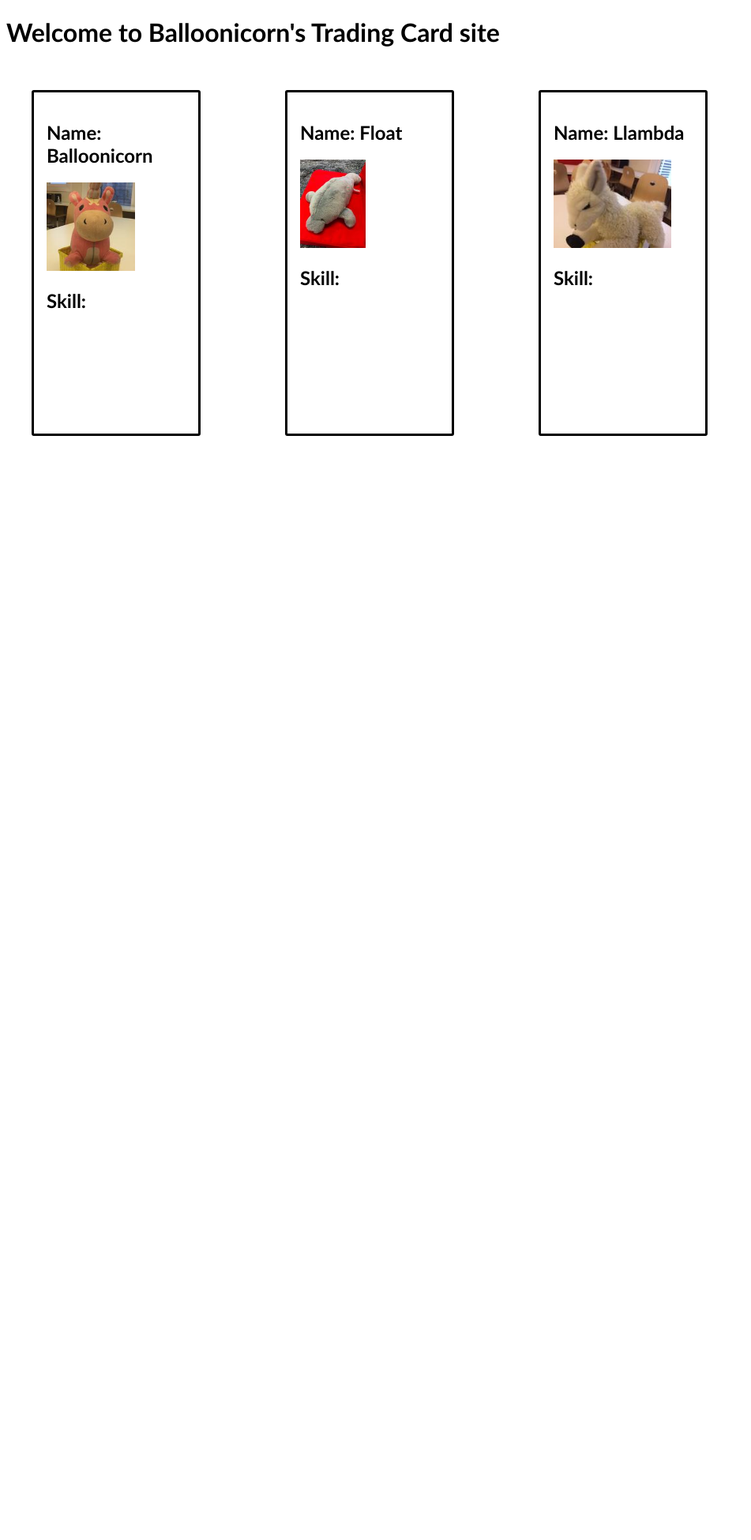
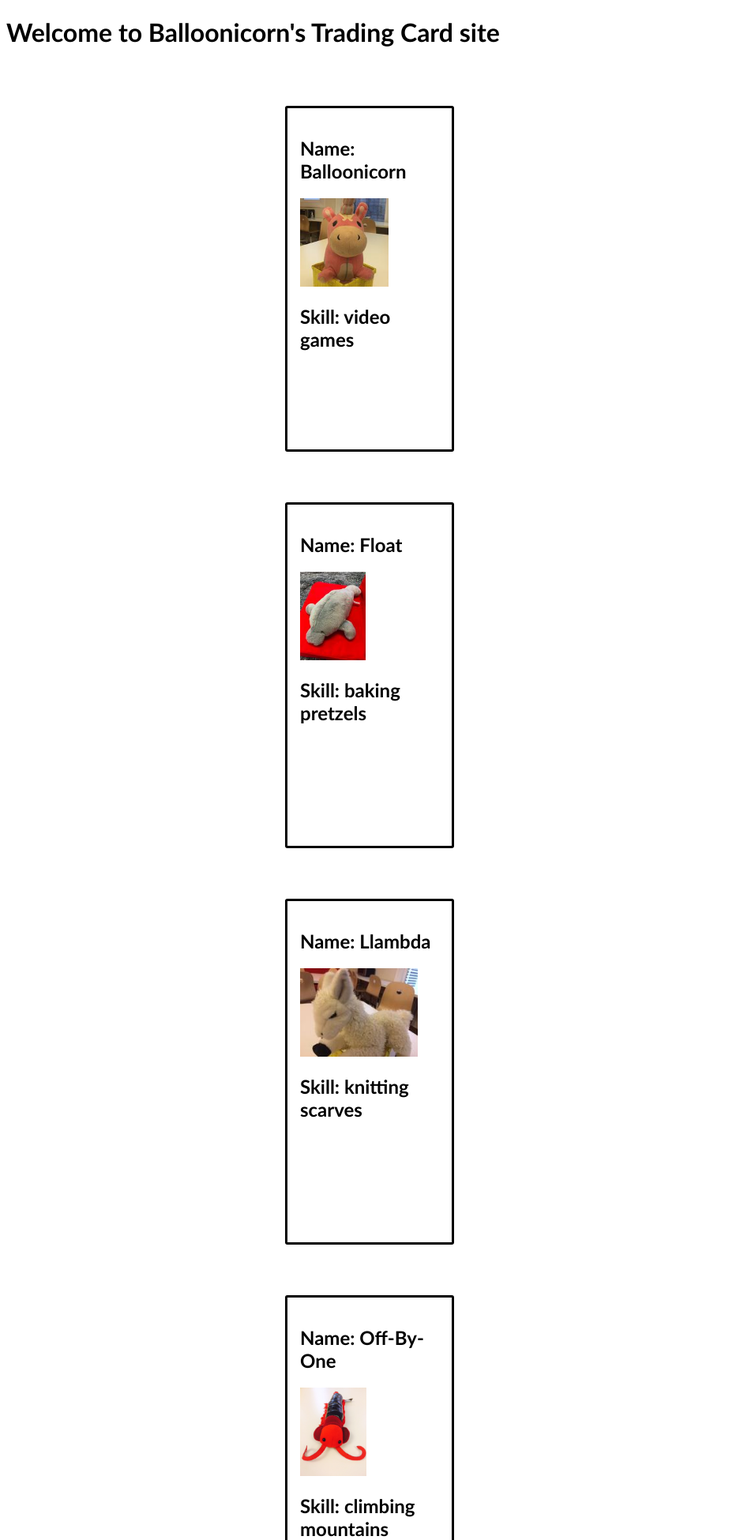
Before and after one commit to BWuthrich06/Trading_card_react_lab, a Flask app: page /cards in a window 1280 px wide. Shown: the top 1950 px of the page at 79% size, without its empty margins (0-951 px from the left). Before the commit the page ends 552 px from the top, so only its background shows below. Run offline with Flask 2, Linux system fonts and the light colour scheme; some libraries are stand-ins or nearby versions.

Commit message:
Lab finished

```diff
--- a/server.py
+++ b/server.py
@@ -10,6 +10,9 @@ def show_homepage():
     return render_template('homepage.html')
 
 
+
+
+
 @app.route('/cards')
 def show_cards():
     """Show all trading cards."""
@@ -17,5 +20,8 @@ def show_cards():
     return render_template('cards.html')
 
 
+
+
+
 if __name__ == '__main__':
     app.run(debug=True, host='0.0.0.0')
--- a/static/js/tradingCard.jsx
+++ b/static/js/tradingCard.jsx
@@ -2,33 +2,110 @@
 
 const tradingCardData = [
   {
-    name: 'Balloonicorn',
-    skill: 'video games',
-    imgUrl: '/static/img/balloonicorn.jpg',
+    name: "Balloonicorn",
+    skill: "video games",
+    imgUrl: "/static/img/balloonicorn.jpg",
+    cardId: 1,
+  },
+  {
+    name: "Float",
+    skill: "baking pretzels",
+    imgUrl: "/static/img/float.jpg",
+    cardId: 2,
+  },
+  {
+    name: "Llambda",
+    skill: "knitting scarves",
+    imgUrl: "/static/img/llambda.jpg",
+    cardId: 3,
+  },
+  {
+    name: "Off-By-One",
+    skill: "climbing mountains",
+    imgUrl: "/static/img/off-by-one.jpeg",
+    cardId: 4,
+  },
+  {
+    name: "Seed.py",
+    skill: "making curry dishes",
+    imgUrl: "/static/img/seedpy.jpeg",
+    cardId: 5,
+  },
+  {
+    name: "Polymorphism",
+    skill: "costumes",
+    imgUrl: "/static/img/polymorphism.jpeg",
+    cardId: 6,
+  },
+  {
+    name: "Short Stack Overflow",
+    skill: "ocean animal trivia",
+    imgUrl: "/static/img/shortstack-overflow.jpeg",
+    cardId: 7,
+  },
+  {
+    name: "Merge",
+    skill: "bullet journaling",
+    imgUrl: "/static/img/merge.png",
+    cardId: 8,
   },
 ];
+
+console.log(tradingCardData);
 
 function TradingCard(props) {
   return (
     <div className="card">
       <h2>Name: {props.name}</h2>
       <img src={props.imgUrl} alt="profile" />
-      <h2>Skill: </h2>
+      <h2>Skill: {props.skill}</h2>
     </div>
   );
 }
 
-ReactDOM.render(
-  <TradingCard name="Balloonicorn" skill="video games" imgUrl="/static/img/balloonicorn.jpg" />,
-  document.querySelector('#balloonicorn'),
-);
+function TradingCardContainer() {
+  const tradingCards = [];
 
-ReactDOM.render(
-  <TradingCard name="Float" skill="baking pretzels" imgUrl="/static/img/float.jpg" />,
-  document.querySelector('#float'),
-);
+  for (const card of tradingCardData) {
+    tradingCards.push(
+      <TradingCard
+      name={card.name}
+      skill={card.skill}
+      imgUrl={card.imgUrl}
+      />
+    );
+  }
 
-ReactDOM.render(
-  <TradingCard name="Llambda" skill="knitting scarves" imgUrl="/static/img/llambda.jpg" />,
-  document.querySelector('#llambda'),
-);
+  return (
+    <React.Fragment>
+      {tradingCards}
+    </React.Fragment>
+  );
+}
+ReactDOM.render(<TradingCardContainer/>,document.querySelector('#all-cards'))
+
+
+// ReactDOM.render(
+//   <TradingCard name="Balloonicorn" skill="video games" imgUrl="/static/img/balloonicorn.jpg" />,
+//   document.querySelector('#balloonicorn'),
+// );
+
+// ReactDOM.render(
+//   <TradingCard name="Float" skill="baking pretzels" imgUrl="/static/img/float.jpg" />,
+//   document.querySelector('#float'),
+// );
+
+// ReactDOM.render(
+//   <TradingCard name="Llambda" skill="knitting scarves" imgUrl="/static/img/llambda.jpg" />,
+//   document.querySelector('#llambda'),
+// );
+
+// ReactDOM.render(
+//   <TradingCard name="Philip" skill="folding paper" imgUrl="static/img/shortstack-overflow.jpeg" />,
+//   document.querySelector('#Philip'),
+// );
+
+// ReactDOM.render(
+//   <TradingCard name="Ted" skill="making pizza" imgUrl="static/img/seedpy.jpeg" />,
+//   document.querySelector('#Ted'),
+// );
--- a/templates/cards.html
+++ b/templates/cards.html
@@ -17,6 +17,13 @@
 
   <!-- Mount Llambda's card on to this element. -->
   <div id="llambda"></div>
+
+  <div id="Philip"></div>
+
+  <div id="Ted"></div>
+
+  <div id="all-cards"></div>
+
 </div>
 
 {% endblock %}
```
Also changed, not shown: static/js/homepage.jsx (+7 -1 lines).
